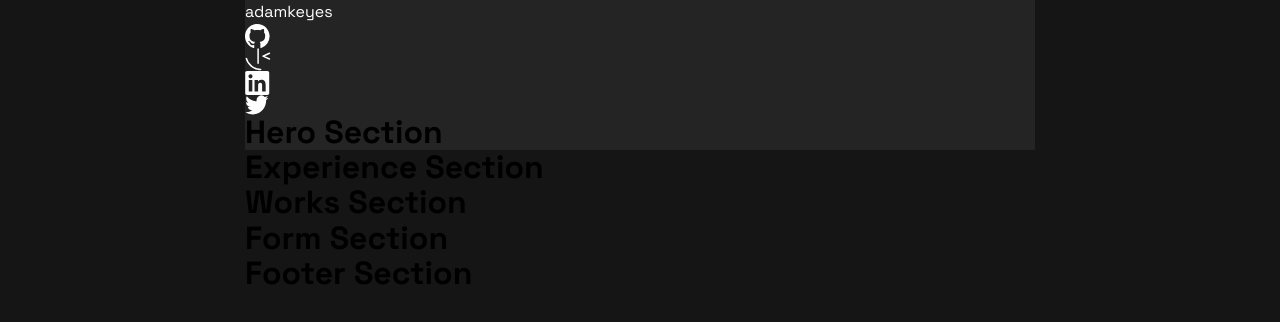
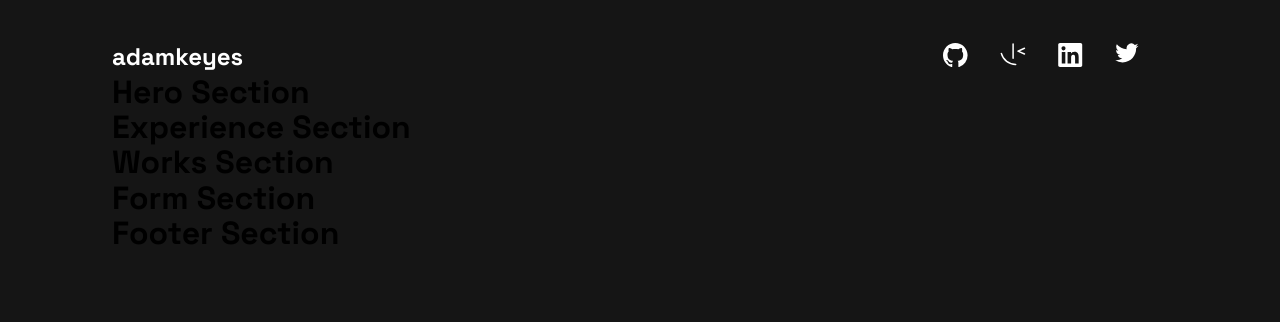
Before and after one commit to CalderonVasquez/fe-portfolio, a React (Vite) app: page / in a window 1280 px wide. Shown: the top 322 px of the page. Built offline with nearby package versions, Linux system fonts and the light colour scheme.

Commit message:
add Navigation.jsx CSS

```diff
--- a/src/components/Navigation/Navigation.css
+++ b/src/components/Navigation/Navigation.css
@@ -1,3 +1,17 @@
-nav {
-    color: white;
+.top-nav {
+    display: flex;
+    justify-content: space-between;
 }
+.name-logo {
+    font-size: var(--md-heading);
+    color: var(--heading-color);
+    font-weight: var(--bold);
+    margin-top: 2.438rem;
+}
+.nav-links {
+    display: flex;
+    gap: 2rem;
+    margin-top: 2.688rem;
+    margin-right: 1.844rem;
+
+}
--- a/src/index.css
+++ b/src/index.css
@@ -83,16 +83,15 @@ button, input, label {
     width: 90%;
     max-width: 1120px;
     margin: 0 auto;
-    padding: 0 10.313rem;
+    padding: 0 2rem;
     position: relative;
 }
-.hero-background-wrapper {
+/* .hero-background-wrapper {
     background-image: url('/public/images/image-profile-desktop.webp');
-    background-position: top right;
+    background-position: right;
     background-repeat: no-repeat;
-    /* background-size: cover;
-    padding-top: 20px;  */
-}
+    background-size: 445px 720px;
+} */
 a {
   text-decoration: none;
   color: inherit;
```
